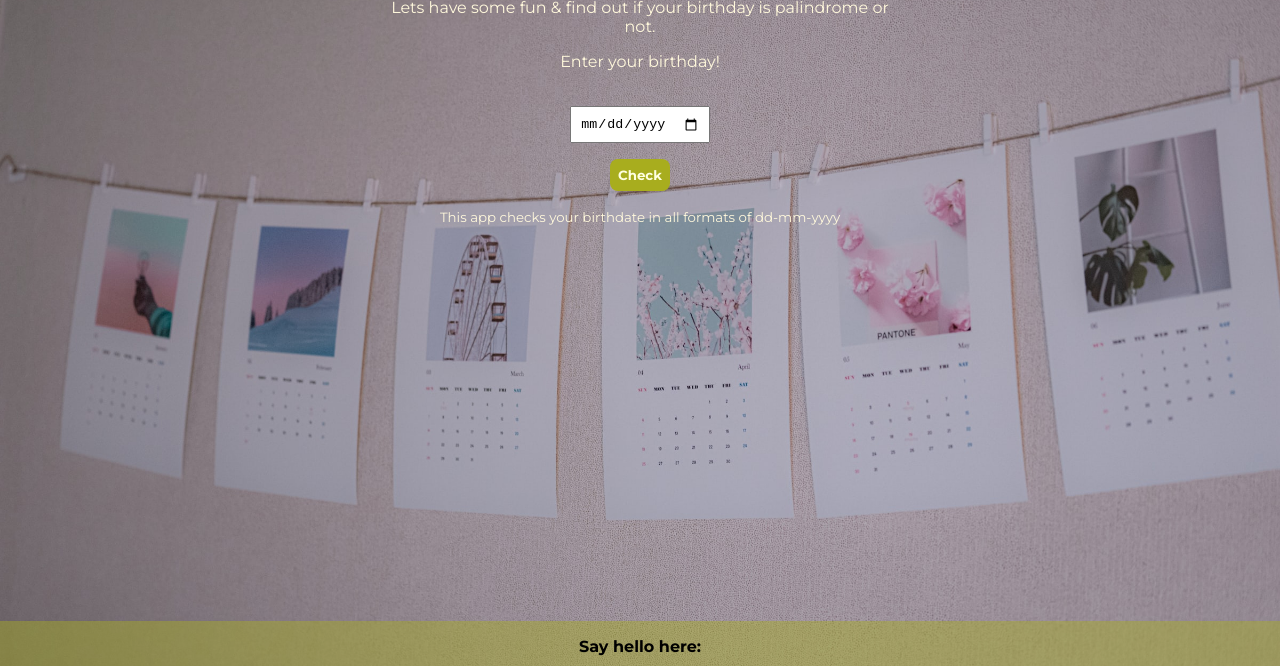
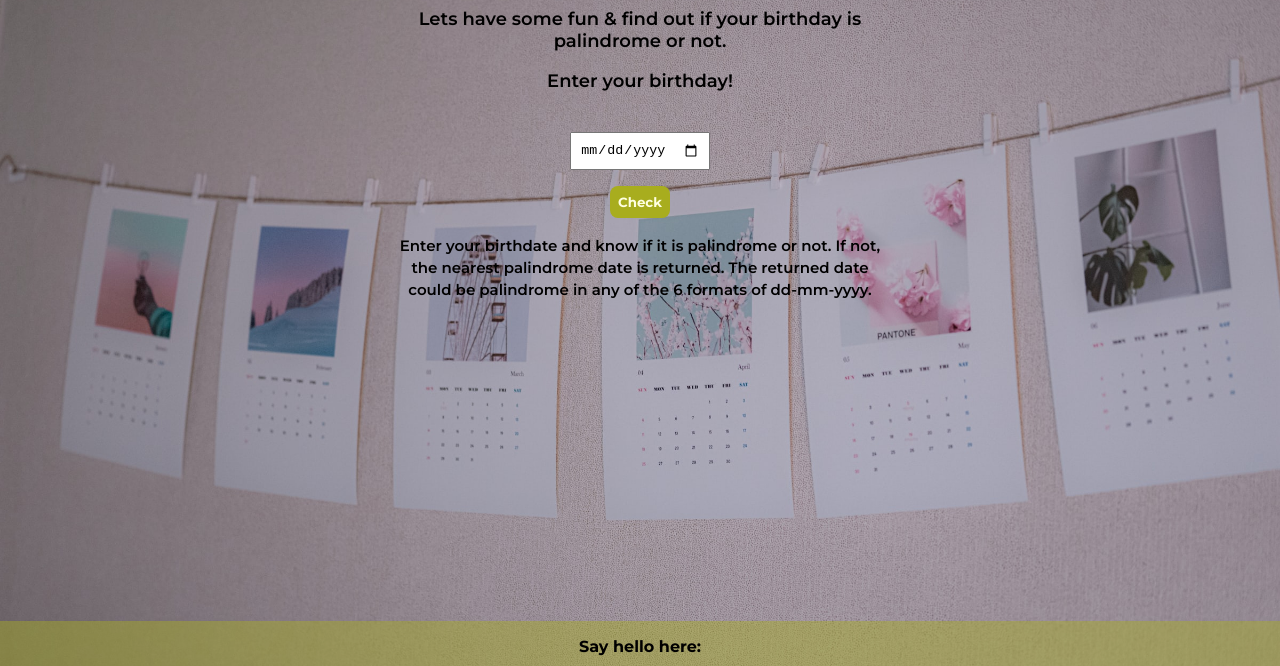
Before and after one commit to aishwarya-bm/palindrome-birthday, a plain HTML site: page index.html in a window 1280 px wide. Shown: the part 84-750 px from the top of the page. Drawn offline with Linux system fonts and the light colour scheme.

Commit message:
style: font color improved for better view

```diff
--- a/index.html
+++ b/index.html
@@ -20,7 +20,10 @@
                 <input type="date" id="birthday" required />
                 <br>
                 <button id="check">check</button><br>
-                <small>This app checks your birthdate in all formats of dd-mm-yyyy</small>
+                <small>Enter your birthdate and know if it is palindrome or not. If not, the nearest palindrome date is
+                    returned.
+                    The returned date could be palindrome in any of the 6 formats of dd-mm-yyyy.
+                </small>
                 <img src="/images/wait.gif" id="wait" />
                 <div id="output">
 
--- a/style.css
+++ b/style.css
@@ -14,7 +14,9 @@ body {
   max-width: 500px;
   margin: auto;
   text-align: center;
-  color: cornsilk;
+  color: black;
+  font-size: large;
+  font-weight: 600;
 }
 
 input {
```
